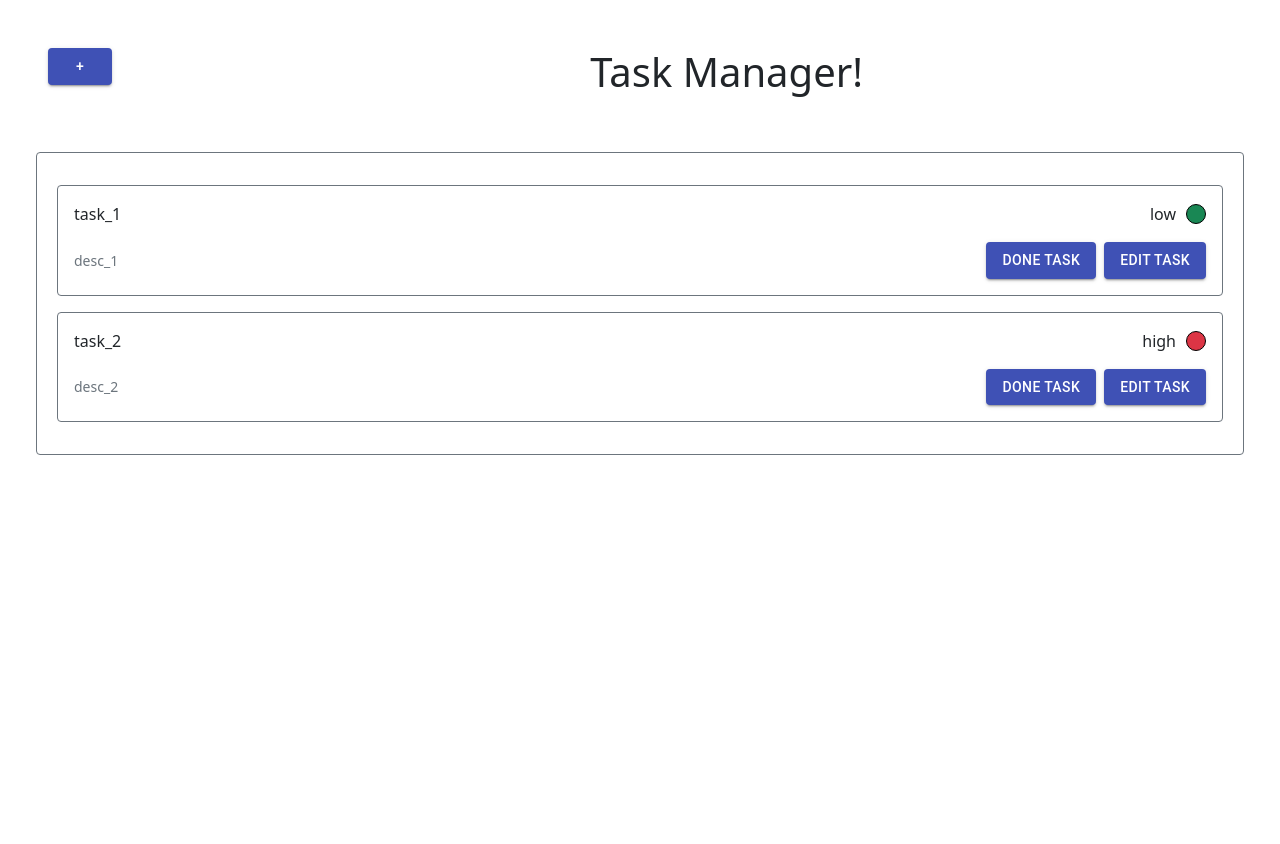
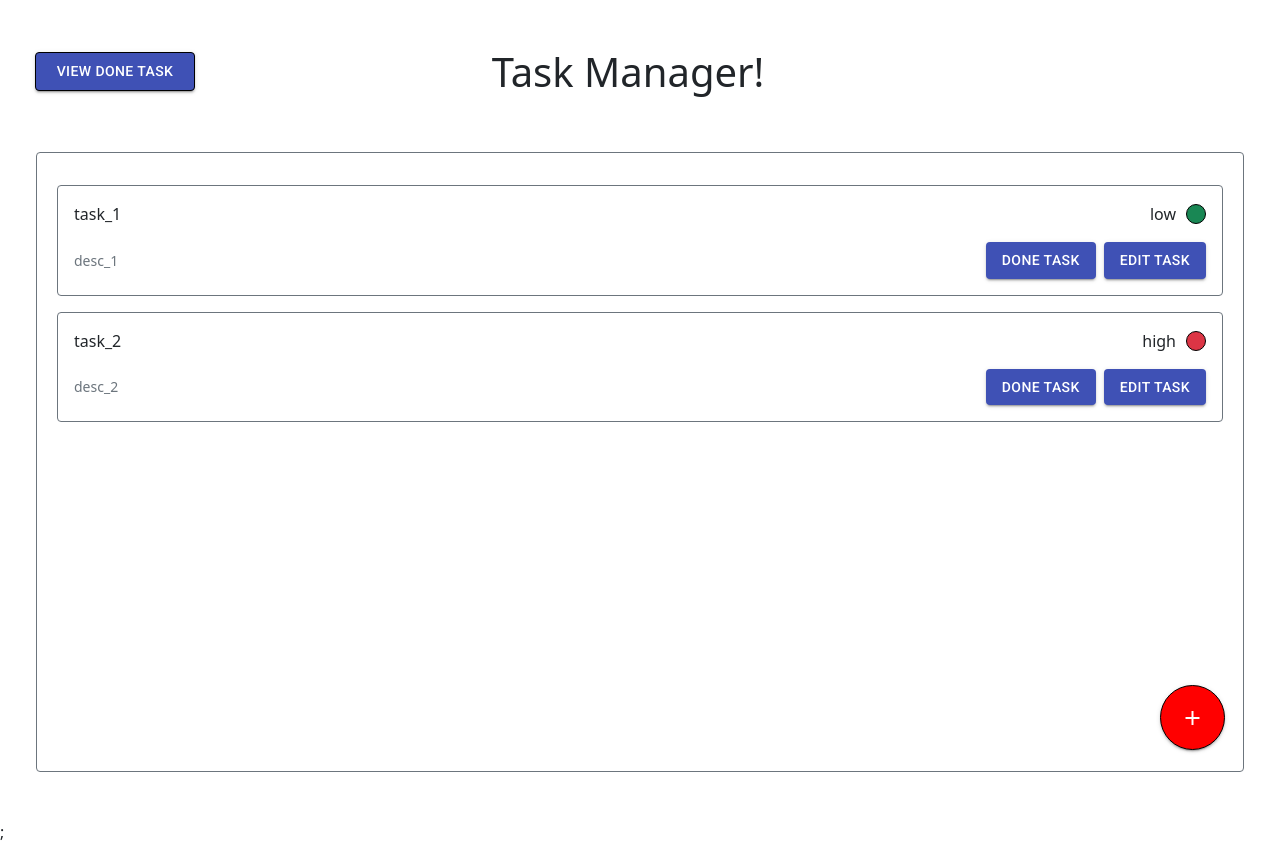
Before and after one commit to shabrang/Task-manager, a React (Create React App) app: page / in a window 1280 px wide. Before the commit the page ends 800 px from the top, so only its background shows below. Built offline with nearby package versions, Linux system fonts and the light colour scheme.

Commit message:
ui fix-change status-add filter

```diff
--- a/public/index.html
+++ b/public/index.html
@@ -1,14 +1,12 @@
 <!DOCTYPE html>
 <html lang="en">
-  <head>
+
+<head>
     <meta charset="utf-8" />
     <link rel="icon" href="%PUBLIC_URL%/favicon.ico" />
     <meta name="viewport" content="width=device-width, initial-scale=1" />
     <meta name="theme-color" content="#000000" />
-    <meta
-      name="description"
-      content="Web site created using create-react-app"
-    />
+    <meta name="description" content="Web site created using create-react-app" />
     <link rel="apple-touch-icon" href="%PUBLIC_URL%/logo192.png" />
     <!--
       manifest.json provides metadata used when your web app is installed on a
@@ -24,9 +22,14 @@
       work correctly both with client-side routing and a non-root public URL.
       Learn how to configure a non-root public URL by running `npm run build`.
     -->
+    <!--material ui --->
+    <link rel="stylesheet" href="https://fonts.googleapis.com/css?family=Roboto:300,400,500,700&display=swap" />
+    <!-- Icons to support Material Design -->
+    <link rel="stylesheet" href="https://fonts.googleapis.com/icon?family=Material+Icons" />
     <title>React App</title>
-  </head>
-  <body>
+</head>
+
+<body>
     <noscript>You need to enable JavaScript to run this app.</noscript>
     <div id="root"></div>
     <!--
@@ -39,5 +42,6 @@
       To begin the development, run `npm start` or `yarn start`.
       To create a production bundle, use `npm run build` or `yarn build`.
     -->
-  </body>
+</body>
+
 </html>
--- a/src/App.js
+++ b/src/App.js
@@ -1,25 +1,63 @@
-import React from 'react';
+import React, { useEffect } from 'react';
 import { connect } from 'react-redux';
-import { createTask } from './redux/actions/taskAction';
+import { getTasks, createTask } from './redux/actions/taskAction';
 import TaskManager from './components/TaskManager';
+import Home from './components/Home';
+import { toggleModal } from './redux/actions/modalAction';
+import Modal from './components/Modal';
+import CreateTask from './components/CreateTask';
+
 function App(props) {
-	const { tasks, createTask } = props;
+	const { tasks, createTask, toggleModal, open, getTasks, filterDoneTasks } = props;
 
 	const onCreateTask = (task) => {
 		createTask(task);
 	};
 
-	return <TaskManager tasks={tasks} onCreateTask={(task) => onCreateTask(task)} />;
+	// useEffect(
+	// 	() => {
+	// 		getTasks();
+	// 	},
+	// 	[ filterDoneTasks ]
+	// );
+
+	const onChangeToggle = () => {
+		toggleModal();
+	};
+
+	return (
+		<div>
+			{tasks && tasks.length > 0 ? (
+				<TaskManager
+					tasks={tasks}
+					onCreateTask={(task) => onCreateTask(task)}
+					onChangeToggle={onChangeToggle}
+					open={open}
+				/>
+			) : (
+				<Home onChangeToggle={onChangeToggle} open={open} />
+			)};
+			<Modal open={open} changeToggle={onChangeToggle}>
+				<CreateTask onCreateTask={(task) => onCreateTask(task)} />
+			</Modal>
+		</div>
+	);
 }
 
 const mapDispatchToProps = (dispatch) => ({
-	createTask: (task) => dispatch(createTask(task))
+	getTasks: () => dispatch(getTasks()),
+	createTask: (task) => dispatch(createTask(task)),
+	toggleModal: () => dispatch(toggleModal())
 });
 
 const mapStateToProps = (state) => {
-	const { tasks } = state.taskReducer;
+	const { tasks, filterDoneTasks } = state.taskReducer;
+	const { open } = state.modalReducer;
 	return {
-		tasks
+		tasks,
+		open,
+		filterDoneTasks
 	};
 };
+
 export default connect(mapStateToProps, mapDispatchToProps)(App);
--- /dev/null
+++ b/src/components/Header.js
@@ -0,0 +1,11 @@
+import React from 'react';
+
+const Header = () => {
+	return (
+		<div className="d-flec justify-content-center text-center">
+			<h1>Task Manager!</h1>
+		</div>
+	);
+};
+
+export default Header;
--- /dev/null
+++ b/src/components/Home.js
@@ -0,0 +1,37 @@
+import React from 'react';
+import { withStyles } from '@material-ui/core/styles';
+import Button from '@material-ui/core/Button';
+import { orange } from '@material-ui/core/colors';
+
+const Home = (props) => {
+	const { onChangeToggle } = props;
+
+	const ColorButton = withStyles((theme) => ({
+		root: {
+			color: theme.palette.getContrastText(orange[500]),
+			backgroundColor: orange[500],
+			border: '1px solid black',
+			borderRadius: '8px',
+			'&:hover': {
+				backgroundColor: orange[700]
+			}
+		}
+	}))(Button);
+
+	const changeToggle = () => {
+		onChangeToggle();
+	};
+
+	return (
+		<div className="container m-5 text-center vh-100">
+			<h5 className="text">Hello World</h5>
+			<div className="h-75 d-flex align-items-center justify-content-center">
+				<ColorButton variant="contained" color="primary" onClick={changeToggle}>
+					Create Your First Task ;)
+				</ColorButton>
+			</div>
+		</div>
+	);
+};
+
+export default Home;
--- a/src/components/TaskManager.js
+++ b/src/components/TaskManager.js
@@ -1,60 +1,111 @@
-import React from 'react';
+import React, { useEffect, useState } from 'react';
 import PropTypes from 'prop-types';
 import '../style/task-style.css';
 import Button from '@material-ui/core/Button';
-import Modal from './Modal';
-import CreateTask from './CreateTask';
 import TasksList from './TasksList';
+import Header from './Header';
+import { makeStyles } from '@material-ui/core/styles';
+import Icon from '@material-ui/core/Icon';
+import { setFilterDoneTasks } from '../redux/actions/taskAction';
 import { connect } from 'react-redux';
-import { toggleModal } from '../redux/actions/modalAction';
 
 const TaskManager = (props) => {
+	const { tasks, onChangeToggle, setFilterDoneTasks, filterDoneTasks } = props;
+	const [ filter, setFilter ] = useState(false);
 	PropTypes.TaskManager = {
 		toggleModal: () => {},
 		open: Boolean,
 		tasks: []
 	};
 
-	const { toggleModal, open, tasks } = props;
+	const useStyles = makeStyles((theme) => ({
+		addButtom: {
+			width: '65px',
+			height: '65px',
+			border: '1px solid black',
+			position: 'absolute',
+			right: '55px',
+			bottom: '50px',
+			backgroundColor: 'red',
+			borderRadius: '100%',
+			'&:hover': {
+				backgroundColor: '#a71010'
+			}
+		},
+		allTaskButtom: {
+			width: '160px',
+			border: '1px solid black',
+			position: 'absolute',
+			top: '52px',
+			left: '35px',
+			backgroundColor: 'green',
+			'&:hover': {
+				backgroundColor: 'green'
+			}
+		},
+		doneTaskButtom: {
+			width: '160px',
+			border: '1px solid black',
+			position: 'absolute',
+			top: '52px',
+			left: '35px'
+		}
+	}));
 
-	const changeToggle = () => {
-		toggleModal();
+	useEffect(
+		() => {
+			if (filter) {
+				setFilterDoneTasks();
+			}
+		},
+		[ filter ]
+	);
+
+	const changeToggleModal = () => {
+		onChangeToggle();
 	};
 
+	const toggleFilter = () => {
+		setFilter(!filter);
+	};
+
+	const classes = useStyles();
 	return (
 		<div className="task-manager p-5">
 			<div className="row header mb-5 w-100">
-				<div className="col-md-2">
-					<Button variant="contained" color="primary" onClick={changeToggle}>
-						{' '}
-						+
-					</Button>
-
-					<Modal open={open} changeToggle={changeToggle}>
-						<CreateTask onCreateTask={(task) => props.onCreateTask(task) } />
-					</Modal>
-				</div>
-				<div className="col-md-10 text-center">
-					<h1>Task Manager!</h1>
-				</div>
+				<Header />
 			</div>
 			<div className="row task-content ">
-				<div className="p-3 border border-secondary rounded">
-					{tasks && tasks.length > 0 ? <TasksList tasks={tasks} /> : 'no task yet'}
+				<div className="p-3 border border-secondary rounded h-100 overflow-auto">
+					<TasksList tasks={filter ? filterDoneTasks : tasks} filter={filter} />
 				</div>
+
+				<Button variant="contained" color="primary" className={classes.addButtom} onClick={changeToggleModal}>
+					<Icon color="secondary" fontSize="medium" style={{ color: 'white' }}>
+						add
+					</Icon>
+				</Button>
+				<Button
+					variant="contained"
+					color="primary"
+					className={filter ? classes.allTaskButtom : classes.doneTaskButtom}
+					onClick={toggleFilter}
+				>
+					{filter ? 'View All Tasks' : 'View Done Task'}
+				</Button>
 			</div>
 		</div>
 	);
 };
 
 const mapStateToProps = (state) => {
-	const { open } = state.modalReducer;
+	const { filterDoneTasks } = state.taskReducer;
 	return {
-		open
+		filterDoneTasks
 	};
 };
+
 const mapDispatchToProps = (dispatch) => ({
-	toggleModal: () => dispatch(toggleModal())
+	setFilterDoneTasks: () => dispatch(setFilterDoneTasks())
 });
-
 export default connect(mapStateToProps, mapDispatchToProps)(TaskManager);
--- a/src/components/TasksList.js
+++ b/src/components/TasksList.js
@@ -1,18 +1,16 @@
-import React from 'react'
-import Task from './Task'
+import React from 'react';
+import Task from './Task';
 
 const TasksList = (props) => {
-    const { tasks } = props
-    return ( <>
-        {
-            tasks.map(task => {
-                return (
-                <Task key = { task.id } task = { task } />
-                )
-            })
-        } </>
-    )
-}
+	const { tasks, filter } = props;
 
+	return (
+		<div className="task-list">
+			{tasks.map((task) => {
+				return (!filter ? task.status === 'started' : true) && <Task key={task.id} task={task} filter={filter}/>;
+			})}
+		</div>
+	);
+};
 
-export default TasksList
+export default TasksList;
--- a/src/redux/actions/constant/action-types.js
+++ b/src/redux/actions/constant/action-types.js
@@ -1,6 +1,11 @@
 export const ActionType = {
+	//Task Action Type
+	GET_TASKS: 'GET_TASKS',
 	CREATE_TASK: 'CREATE_TASK',
 	EDIT_TASK: 'EDIT_TASK',
-	IS_DONE: 'IS_DONE',
+	CHANGE_STATUS: 'CHANGE_STATUS',
+	FILTER_DONE_TASKS: 'FILTER_DONE_TASKS',
+
+	//Modal Action Type
 	TOGGLE_MODAL: 'TOGGLE_MODAL'
 };
--- a/src/redux/actions/taskAction.js
+++ b/src/redux/actions/taskAction.js
@@ -1,16 +1,21 @@
 import { ActionType } from './constant/action-types';
 import uuid from 'react-uuid';
 
+export const getTasks = () => {
+	return {
+		type: ActionType.GET_TASKS
+	};
+};
 export const createTask = ({ title, description, gift, priority }) => {
 	return {
 		type: ActionType.CREATE_TASK,
 		payload: {
-			id: uuid,
+			id: uuid(),
 			title,
 			description,
 			gift,
 			priority,
-			done: false
+			status: 'started'
 		}
 	};
 };
@@ -25,11 +30,17 @@ export const editTask = (id, params) => {
 	};
 };
 
-export const isDoneTask = (id) => {
+export const changeStatusTask = (id) => {
 	return {
-		type: ActionType.IS_DONE,
+		type: ActionType.CHANGE_STATUS,
 		payload: {
 			id
 		}
 	};
 };
+
+export const setFilterDoneTasks = () => {
+	return {
+		type: ActionType.FILTER_DONE_TASKS
+	};
+};
--- a/src/redux/reducers/taskReducer.js
+++ b/src/redux/reducers/taskReducer.js
@@ -8,7 +8,7 @@ const initialState = {
 			description: 'desc_1',
 			gift: 'gift_1',
 			priority: 'low',
-			done: false
+			status: 'started'
 		},
 		{
 			id: 2,
@@ -16,27 +16,35 @@ const initialState = {
 			description: 'desc_2',
 			gift: 'gift_2',
 			priority: 'high',
-			done: true
+			status: 'started'
 		}
-	]
+	],
+	filterDoneTasks: []
 };
 
 export const taskReducer = (state = { ...initialState }, action) => {
+	console.log(state);
 	switch (action.type) {
 		case ActionType.CREATE_TASK:
 			return {
 				...state,
 				tasks: [ ...state.tasks, action.payload ]
 			};
-		case ActionType.IS_DONE:
+		case ActionType.CHANGE_STATUS:
 			let index = state.tasks.findIndex((task) => task.id === action.payload.id);
 			if (index > -1) {
-				state.tasks[index].done = true;
+				state.tasks[index].status = 'done';
 			}
 			return {
 				...state,
 				tasks: [ ...state.tasks ]
 			};
+		case ActionType.FILTER_DONE_TASKS:
+			const doneTasks = state.tasks.filter((task) => task.status === 'done');
+			return {
+				...state,
+				filterDoneTasks: [ ...doneTasks ]
+			};
 		default:
 			return state;
 	}
--- a/src/style/task-style.css
+++ b/src/style/task-style.css
@@ -21,3 +21,7 @@
     margin-left: 10px;
     border: 1px solid black;
 }
+
+.task-content {
+    height: calc(100vh - 180px) !important;
+}
```
Also changed, not shown: src/components/Task.js (+9 -7 lines).
